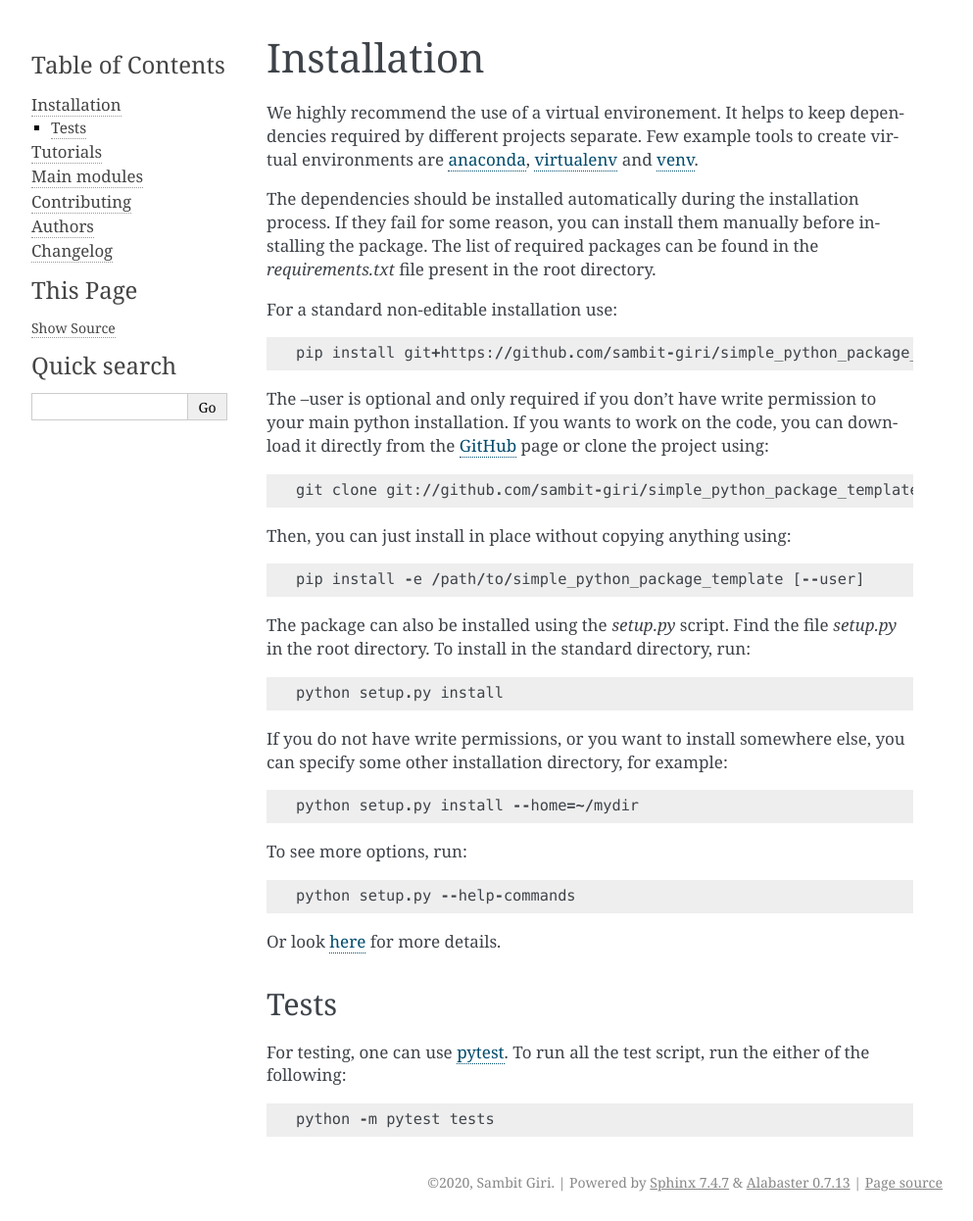
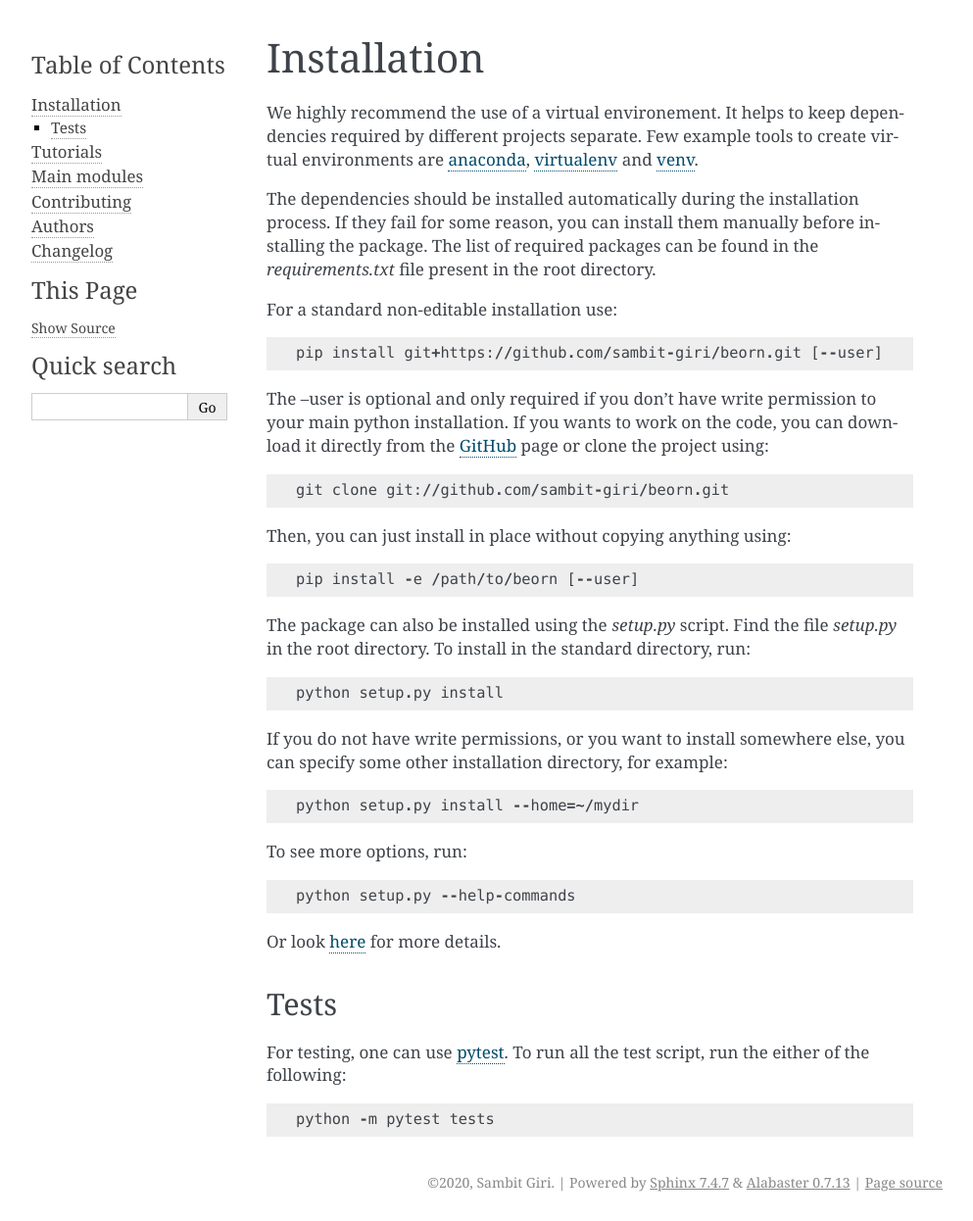
Before and after one commit to sambit-giri/beorn, a Sphinx documentation site: the page built from docs/installation.rst, in a window 1280 px wide. Shown: the whole page at 98% size, without its empty margins (148-1141 px from the left). Built offline with Sphinx 7.4.7, drawn with Linux system fonts in a browser that asks for light colours.

Commit message:
docs started

```diff
--- a/docs/installation.rst
+++ b/docs/installation.rst
@@ -8,16 +8,16 @@ The dependencies should be installed automatically during the installation proce
 
 For a standard non-editable installation use::
 
-    pip install git+https://github.com/sambit-giri/simple_python_package_template.git [--user]
+    pip install git+https://github.com/sambit-giri/beorn.git [--user]
 
 The --user is optional and only required if you don't have write permission to your main python installation.
-If you wants to work on the code, you can download it directly from the `GitHub <https://github.com/sambit-giri/simple_python_package_template>`_ page or clone the project using::
+If you wants to work on the code, you can download it directly from the `GitHub <https://github.com/sambit-giri/beorn>`_ page or clone the project using::
 
-    git clone git://github.com/sambit-giri/simple_python_package_template.git
+    git clone git://github.com/sambit-giri/beorn.git
 
 Then, you can just install in place without copying anything using::
 
-    pip install -e /path/to/simple_python_package_template [--user]
+    pip install -e /path/to/beorn [--user]
 
 The package can also be installed using the *setup.py* script. Find the file *setup.py* in the root directory. To install in the standard directory, run::
 
```
Also changed, not shown: docs/contents.rst (+3 -8 lines), docs/readme.rst (+5 -5 lines).
